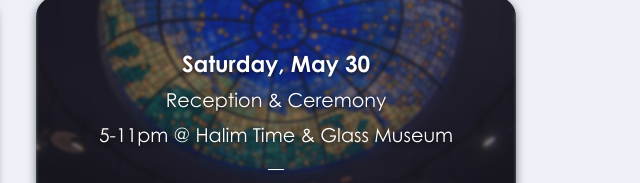
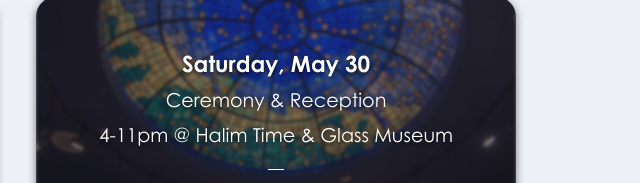
Before and after one commit to ellenandgia/ellenandgia.github.io, a plain HTML site: page index.html in a window 1280 px wide. Shown: the part 965-1148 px from the top of the page, 624-1264 px from the left. Drawn offline with Linux system fonts and the light colour scheme.

Commit message:
fixed ceremony time

```diff
--- a/index.html
+++ b/index.html
@@ -182,10 +182,10 @@
                 <p>Saturday, May 30</p>
               </div>
               <div class="what">
-                <p>Reception & Ceremony</p>
+                <p>Ceremony & Reception</p>
               </div>
               <div class="loc">
-                <p>5-11pm @ Halim Time & Glass Museum</p>
+                <p>4-11pm @ Halim Time & Glass Museum</p>
               </div>
               <p>—</p>
               <div class="info">
```
